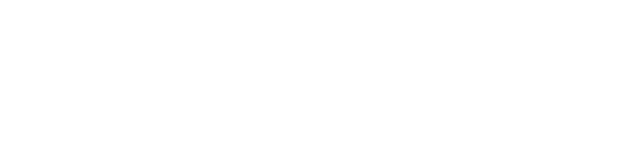
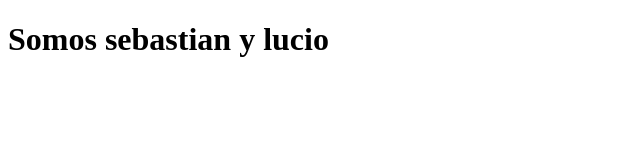
Before and after one commit to rafamorey/Test, a plain HTML site: page index.html in a window 1280 px wide. Shown: the whole page, without its empty margins (0-640 px from the left). Drawn offline with Linux system fonts and the light colour scheme.

Commit message:
cambios en nombre

```diff
--- a/index.html
+++ b/index.html
@@ -7,6 +7,8 @@
   <title>Document</title>
 </head>
 <body>
-
+  <div class="hijos">
+    <h1>Somos sebastian y lucio</h1>
+  </div>
 </body>
 </html>
```
